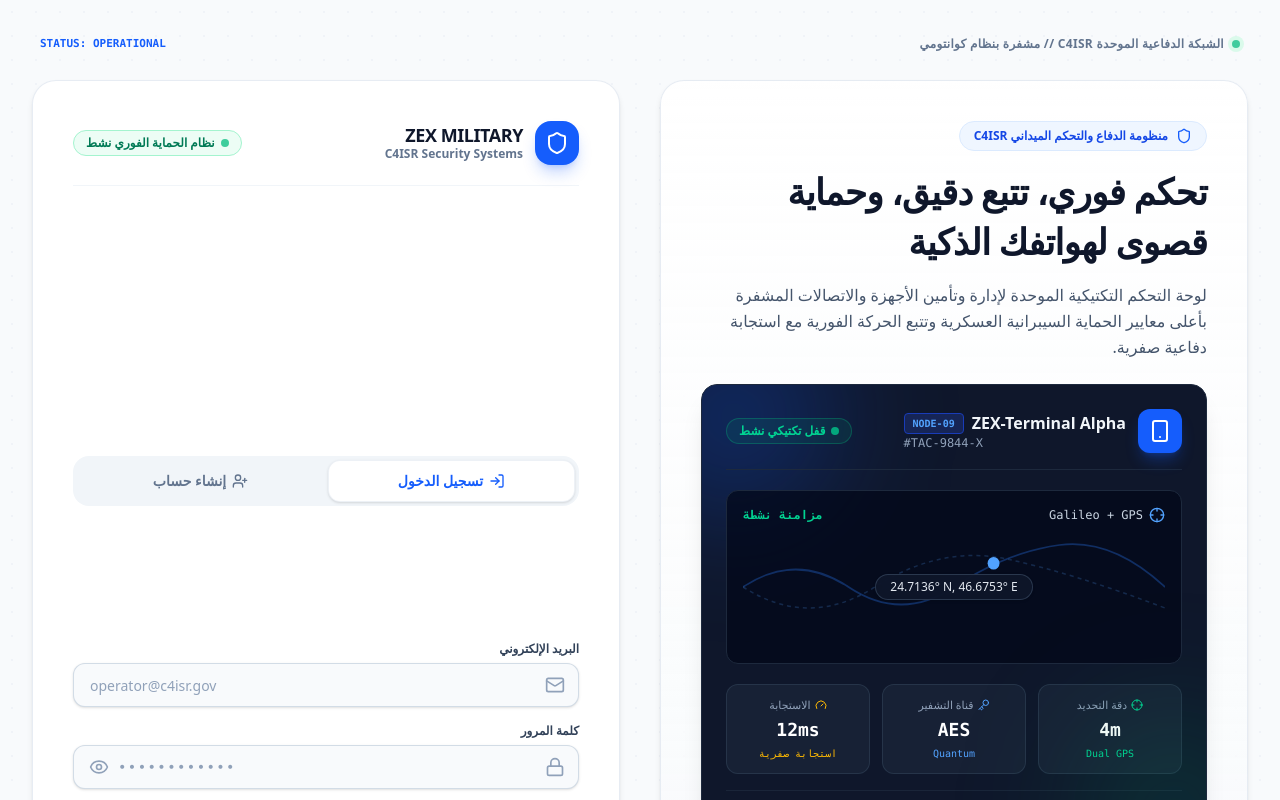
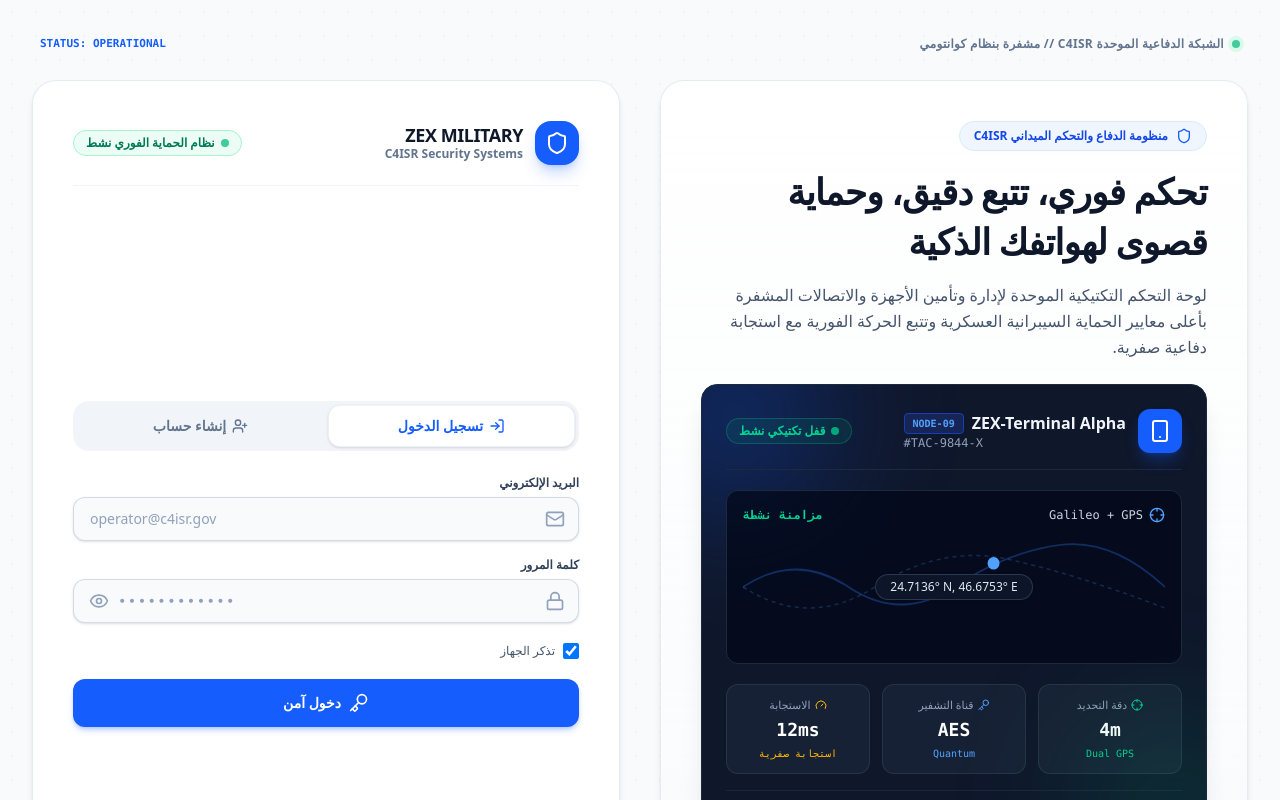
Before and after one commit to Abo7tab/zex-front, a Next.js app: page /login in a window 1280 px wide. Shown: the top 800 px of the page. Built offline with nearby package versions, Linux system fonts and the light colour scheme.

Commit message:
style(login): vertically center auth form and remove awkward layout gaps

```diff
--- a/src/app/login/page.tsx
+++ b/src/app/login/page.tsx
@@ -234,7 +234,8 @@
             </div>
           </div>
 
-          <div className="flex flex-col gap-3">
+          <div className="flex-1 flex flex-col justify-center gap-6">
+            <div className="flex flex-col gap-3">
             {error && (
               <div className="flex flex-row items-start justify-between gap-3 p-4 rounded-xl bg-red-50 border border-red-200 text-red-800 shadow-sm transition-all duration-300">
                 <div className="flex flex-row items-start gap-3">
@@ -395,6 +396,7 @@
               )}
             </button>
           </form>
+          </div>
 
         </section>
       </main>
```
